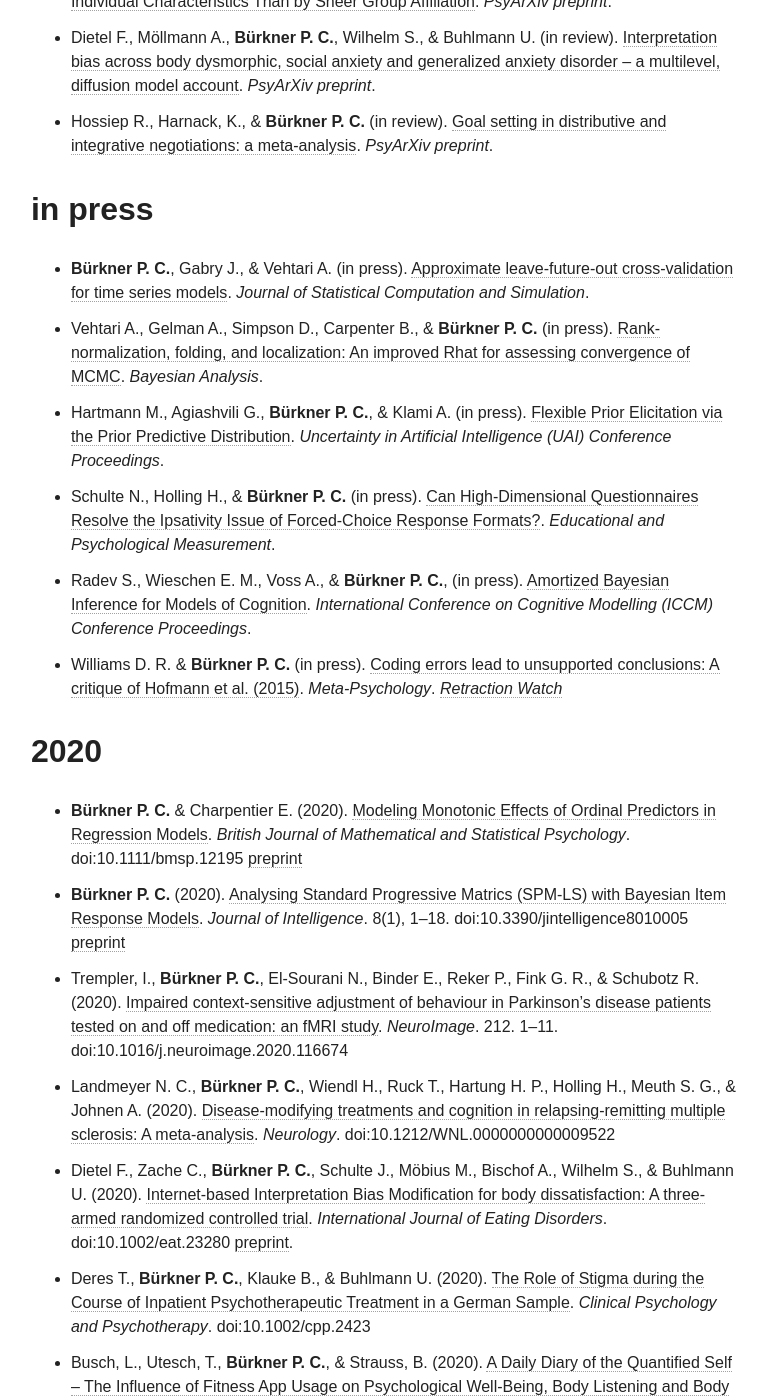
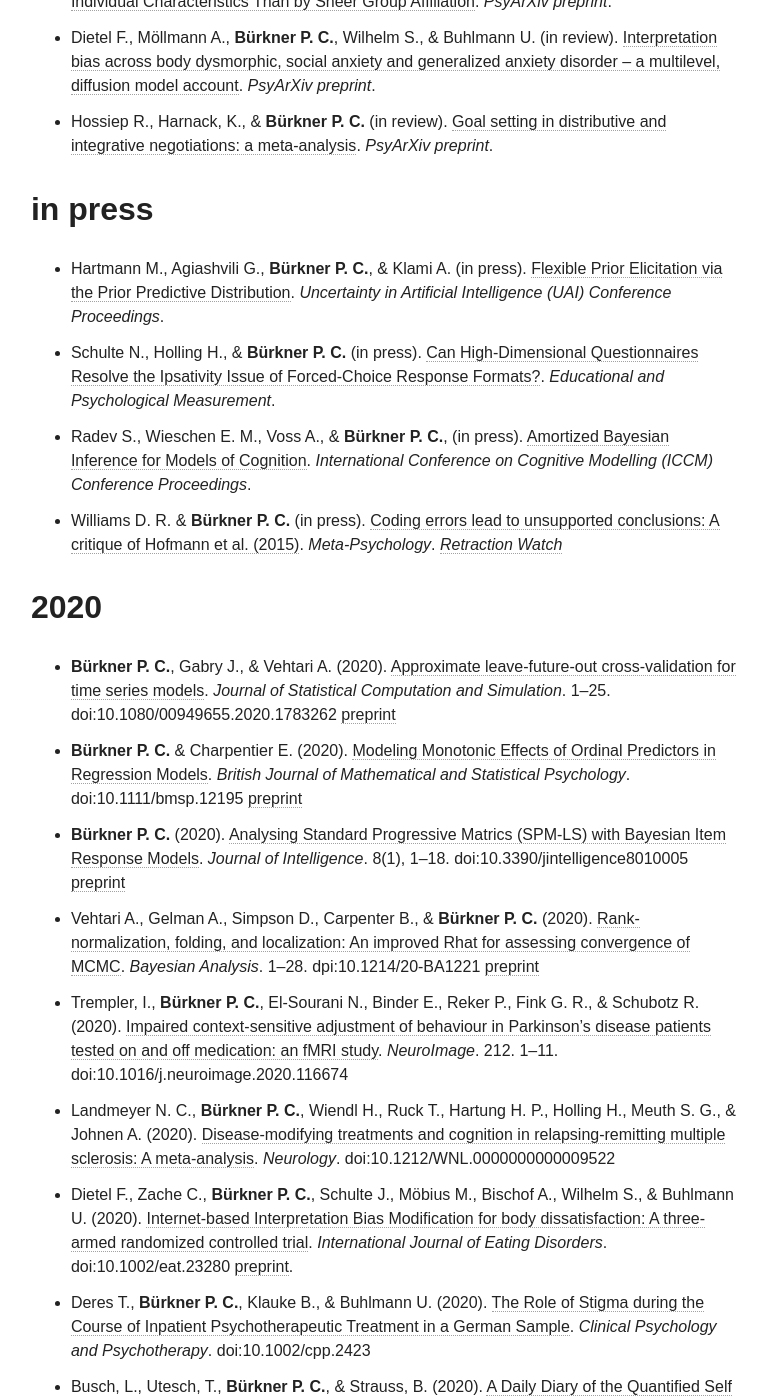
Before and after one commit to paul-buerkner/paul-buerkner.github.io, a Jekyll site: the page built from publications/index.md, in a window 1280 px wide and 1400 px high, scrolled down 1232 px. Shown: the whole window, without its empty margins (255-1022 px from the left). Built offline with Jekyll 4.4.1, drawn with Linux system fonts in a browser that asks for light colours; nearby versions of some CDN libraries.

Commit message:
move papers to published

```diff
--- a/publications/index.md
+++ b/publications/index.md
@@ -20,8 +20,6 @@
 
 ## in press
 
-* **Bürkner P. C.**, Gabry J., & Vehtari A. (in press). [Approximate leave-future-out cross-validation for time series  models](https://arxiv.org/abs/1902.06281). *Journal of Statistical Computation and Simulation*.
-* Vehtari A., Gelman A., Simpson D., Carpenter B., & **Bürkner P. C.** (in press). [Rank-normalization, folding, and localization: An improved Rhat for assessing convergence of MCMC](https://arxiv.org/abs/1903.08008). *Bayesian Analysis*.
 * Hartmann M., Agiashvili G., **Bürkner P. C.**, &  Klami A. (in press). [Flexible Prior Elicitation via the Prior Predictive Distribution](https://arxiv.org/abs/2002.09868). *Uncertainty in Artificial Intelligence (UAI) Conference Proceedings*.
 * Schulte N., Holling H., & **Bürkner P. C.** (in press). [Can High-Dimensional Questionnaires Resolve the Ipsativity Issue of Forced-Choice Response Formats?](https://psyarxiv.com/43uq8/). *Educational and Psychological Measurement*.
 * Radev S., Wieschen E. M., Voss A., & **Bürkner P. C.**, (in press). [Amortized Bayesian Inference for Models of Cognition](https://arxiv.org/abs/2005.03899). *International Conference on Cognitive Modelling (ICCM) Conference Proceedings*.
@@ -29,8 +27,10 @@
 
 ## 2020
 
+* **Bürkner P. C.**, Gabry J., & Vehtari A. (2020). [Approximate leave-future-out cross-validation for time series  models](https://doi.org/10.1080/00949655.2020.1783262). *Journal of Statistical Computation and Simulation*. 1--25. doi:10.1080/00949655.2020.1783262 [preprint](https://arxiv.org/abs/1902.06281)
 * **Bürkner P. C.** & Charpentier E. (2020). [Modeling Monotonic Effects of Ordinal Predictors in Regression Models](https://doi.org/10.1111/bmsp.12195). *British Journal of Mathematical and Statistical Psychology*. doi:10.1111/bmsp.12195 [preprint](https://psyarxiv.com/9qkhj/)
 * **Bürkner P. C.** (2020). [Analysing Standard Progressive Matrics (SPM-LS) with Bayesian Item Response Models](https://www.mdpi.com/2079-3200/8/1/5). *Journal of Intelligence*. 8(1), 1--18. doi:10.3390/jintelligence8010005 [preprint](https://psyarxiv.com/gn5hk)
+* Vehtari A., Gelman A., Simpson D., Carpenter B., & **Bürkner P. C.** (2020). [Rank-normalization, folding, and localization: An improved Rhat for assessing convergence of MCMC](https://projecteuclid.org/euclid.ba/1593828229). *Bayesian Analysis*. 1--28. dpi:10.1214/20-BA1221 [preprint](https://arxiv.org/abs/1903.08008)
 * Trempler, I., **Bürkner P. C.**, El-Sourani N., Binder E., Reker P., Fink G. R., & Schubotz R. (2020). [Impaired context-sensitive adjustment of behaviour in Parkinson's disease patients tested on and off medication: an fMRI study](https://doi.org/10.1016/j.neuroimage.2020.116674). *NeuroImage*. 212. 1--11. doi:10.1016/j.neuroimage.2020.116674
 * Landmeyer N. C., **Bürkner P. C.**, Wiendl H., Ruck T., Hartung H. P., Holling H., Meuth S. G., & Johnen A. (2020). [Disease-modifying treatments and cognition in relapsing-remitting multiple sclerosis: A meta-analysis](https://doi.org/10.1212/WNL.0000000000009522). *Neurology*. doi:10.1212/WNL.0000000000009522
 * Dietel F., Zache C., **Bürkner P. C.**, Schulte J., Möbius M., Bischof A., Wilhelm S., & Buhlmann U. (2020). [Internet-based Interpretation Bias Modification for body dissatisfaction: A three-armed randomized controlled trial](http://dx.doi.org/10.1002/eat.23280). *International Journal of Eating Disorders*. doi:10.1002/eat.23280 [preprint](https://psyarxiv.com/y73rd/).
```
